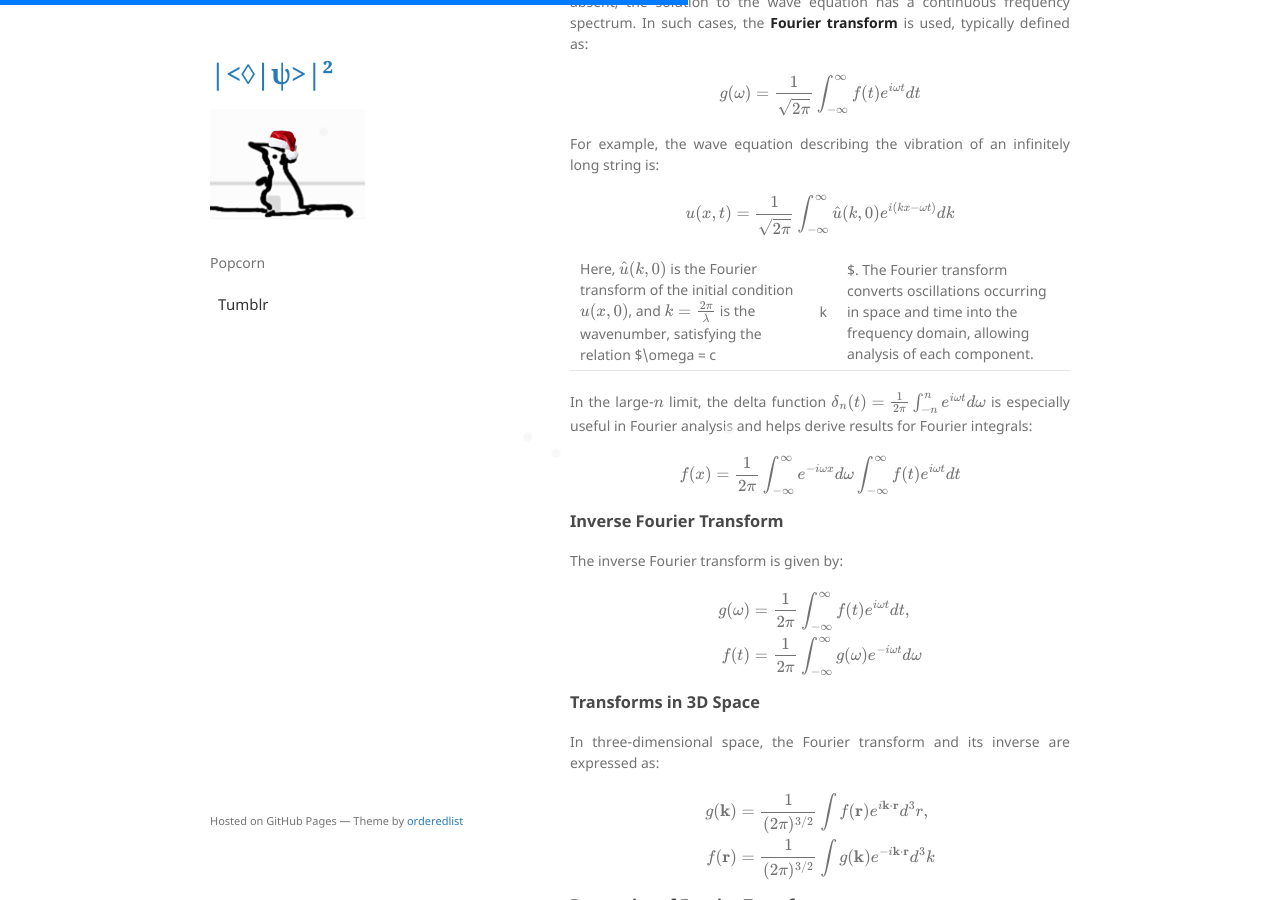
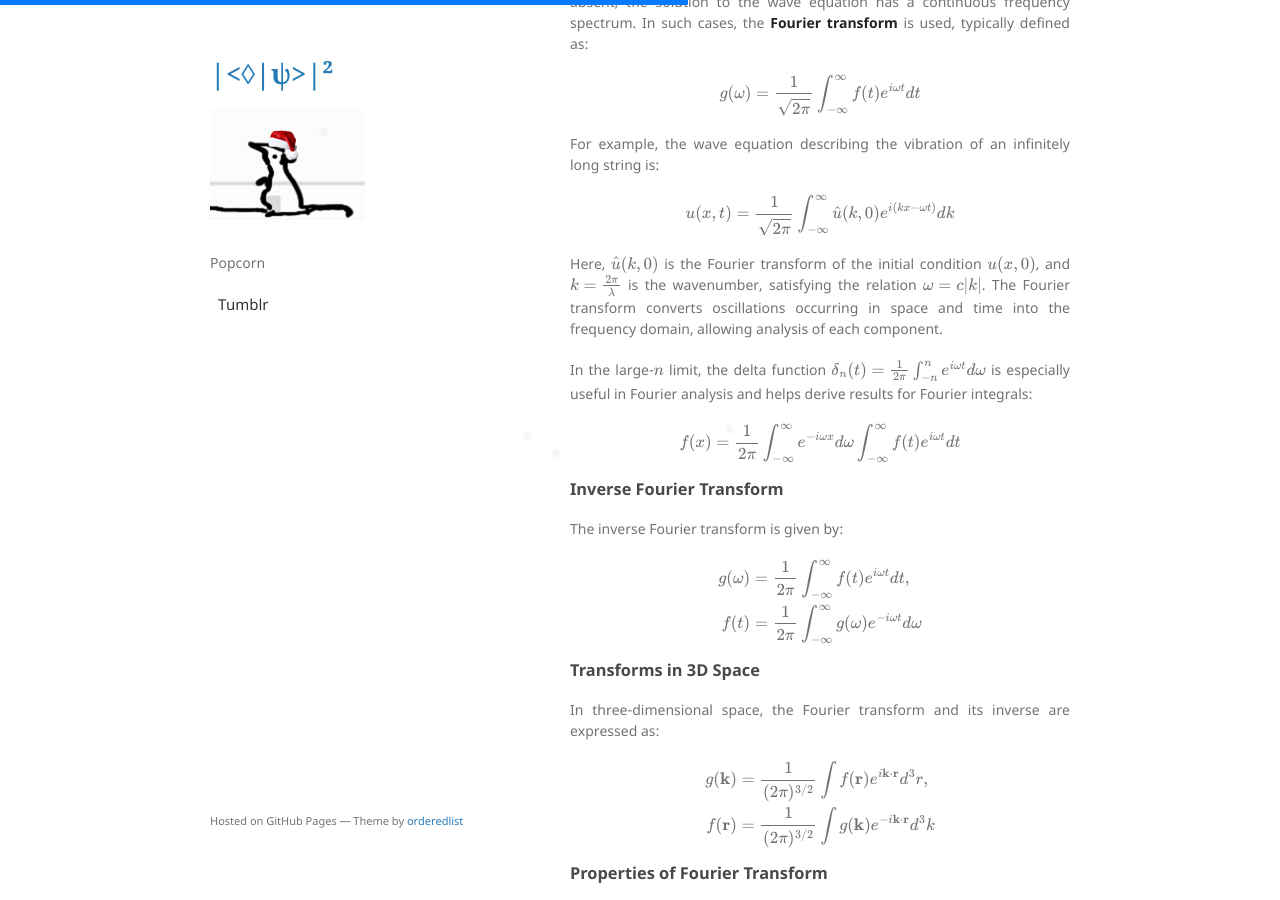
Before and after one commit to ki11dee/ki11dee.github.io-ki11dee, a Jekyll site: the page built from Phys/MP/ft.md, in a window 1280 px wide and 900 px high, scrolled down 2393 px. Built offline with Jekyll 4.4.1, drawn with Linux system fonts in a browser that asks for light colours; our own code applies the rules of GitHub Pages for plain Markdown files; some of the changed lines change nothing that is shown; some of the changed text lies outside the part shown.

Commit message:
Edit typos

```diff
--- a/Phys/MP/ft.md
+++ b/Phys/MP/ft.md
@@ -97,7 +97,7 @@ $$
 u(x,t) = \frac{1}{\sqrt{2\pi}} \int_{-\infty}^\infty \hat{u}(k,0)e^{i(kx-\omega t)}dk
 $$
 
-Here, $\hat{u}(k,0)$ is the Fourier transform of the initial condition $u(x,0)$, and $k = \frac{2\pi}{\lambda}$ is the wavenumber, satisfying the relation $\omega = c|k|$. The Fourier transform converts oscillations occurring in space and time into the frequency domain, allowing analysis of each component.
+Here, $\hat{u}(k,0)$ is the Fourier transform of the initial condition $u(x,0)$, and $k = \frac{2\pi}{\lambda}$ is the wavenumber, satisfying the relation $\omega = c\|k\|$. The Fourier transform converts oscillations occurring in space and time into the frequency domain, allowing analysis of each component.
 
 In the large-$n$ limit, the delta function $\delta_n(t) = \frac{1}{2\pi} \int_{-n}^n e^{i\omega t}d\omega$ is especially useful in Fourier analysis and helps derive results for Fourier integrals:
 
@@ -195,14 +195,23 @@ The Quantum Fourier Transform (QFT) is the quantum analog of the classical Fouri
 
 Fourier transform spectroscopy leverages the Fourier transform to analyze the spectral components of signals, widely applied in fields such as optics and remote sensing.
 
+
+(to be modified)
+
 ---
 
 ## References
 
-- [Fourier Transform](https://en.wikipedia.org/wiki/Fourier_transform)
-- [But what is a Fourier series? From heat flow to drawing with circles](https://youtu.be/r6sGWTCMz2k?si=7qbcgFs99zq7Rqel)
-- [But what is the Fourier Transform? A visual introduction.](https://youtu.be/spUNpyF58BY?si=ERk6tVKPGpCU2s79)
-- [But what is a convolution?](https://youtu.be/KuXjwB4LzSA?si=fY-nNP6YwLxpBnsn)
-- [Convolutions | Why X+Y in probability is a beautiful mess](https://youtu.be/IaSGqQa5O-M?si=nc6fMDvYEkgGmeRk)
-- [The Fast Fourier Transform (FFT): Most Ingenious Algorithm Ever?](https://youtu.be/h7apO7q16V0?si=1LbfkI8O8BAHTUBK)
-- *Mathematical Methods for Physicists*, Arfken
+[Fourier Transform](https://en.wikipedia.org/wiki/Fourier_transform)
+
+[But what is a Fourier series? From heat flow to drawing with circles](https://youtu.be/r6sGWTCMz2k?si=7qbcgFs99zq7Rqel)
+
+[But what is the Fourier Transform? A visual introduction.](https://youtu.be/spUNpyF58BY?si=ERk6tVKPGpCU2s79)
+
+[But what is a convolution?](https://youtu.be/KuXjwB4LzSA?si=fY-nNP6YwLxpBnsn)
+
+[Convolutions \| Why X+Y in probability is a beautiful mess](https://youtu.be/IaSGqQa5O-M?si=nc6fMDvYEkgGmeRk)
+
+[The Fast Fourier Transform (FFT): Most Ingenious Algorithm Ever?](https://youtu.be/h7apO7q16V0?si=1LbfkI8O8BAHTUBK)
+
+*Mathematical Methods for Physicists*, Arfken
```
